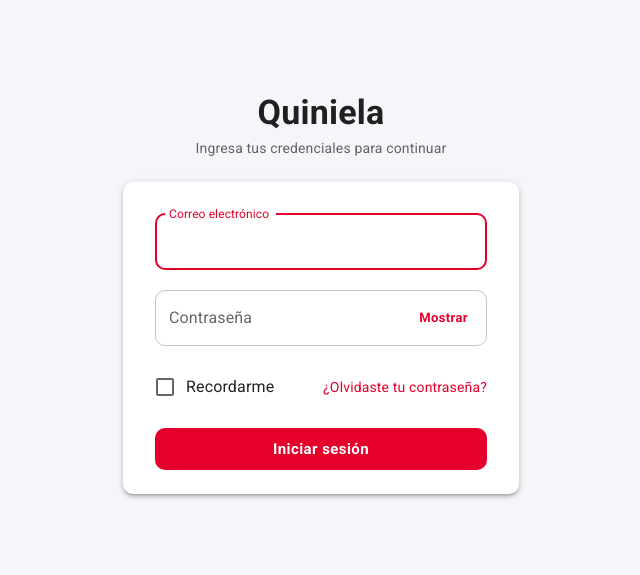
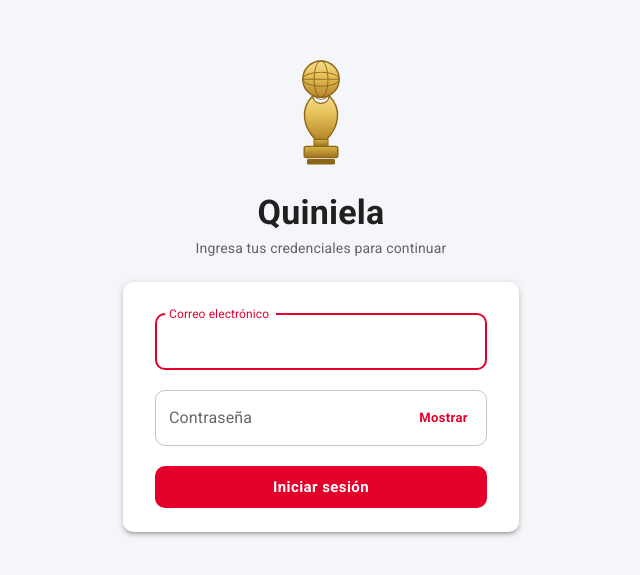
Before and after one commit to json0101/quinela-ft, a Next.js app: page /login in a window 1280 px wide. Shown: the part 107-682 px from the top of the page, without its empty margins (319-959 px from the left). Built offline with nearby package versions, Linux system fonts and the light colour scheme; what @mui/material-nextjs would draw is missing.

Commit message:
Adding some changes

```diff
--- a/src/app/api/login/route.ts
+++ b/src/app/api/login/route.ts
@@ -40,7 +40,7 @@ export async function POST(req: NextRequest) {
     response.cookies.set(config_local.sessionCookieName, token, {
       httpOnly: true,
       sameSite: "lax",
-      // secure: process.env.NODE_ENV === "production",
+      secure: process.env.NODE_ENV === "production",
       path: "/",
       maxAge: 60 * 60 * 8, // 8 horas (igual que la expiración del JWT)
     });
--- a/src/app/login/LoginForm.tsx
+++ b/src/app/login/LoginForm.tsx
@@ -6,18 +6,14 @@ import { useForm } from "react-hook-form";
 import Alert from "@mui/material/Alert";
 import Box from "@mui/material/Box";
 import Button from "@mui/material/Button";
-import Checkbox from "@mui/material/Checkbox";
 import CircularProgress from "@mui/material/CircularProgress";
-import FormControlLabel from "@mui/material/FormControlLabel";
 import InputAdornment from "@mui/material/InputAdornment";
-import Link from "@mui/material/Link";
 import Stack from "@mui/material/Stack";
 import TextField from "@mui/material/TextField";
 
 type LoginValues = {
   email: string;
   password: string;
-  remember: boolean;
 };
 
 // Expresión razonable para validar el formato del correo en el cliente.
@@ -33,7 +29,7 @@ export default function LoginForm() {
     handleSubmit,
     formState: { errors, isSubmitting },
   } = useForm<LoginValues>({
-    defaultValues: { email: "", password: "", remember: false },
+    defaultValues: { email: "", password: ""},
     mode: "onTouched",
   });
 
@@ -124,19 +120,6 @@ export default function LoginForm() {
           })}
         />
 
-        <Stack
-          direction="row"
-          sx={{ alignItems: "center", justifyContent: "space-between" }}
-        >
-          <FormControlLabel
-            control={<Checkbox {...register("remember")} />}
-            label="Recordarme"
-          />
-          <Link href="#" variant="body2" underline="hover">
-            ¿Olvidaste tu contraseña?
-          </Link>
-        </Stack>
-
         <Button
           type="submit"
           variant="contained"
--- a/src/app/login/page.tsx
+++ b/src/app/login/page.tsx
@@ -25,6 +25,14 @@ export default function LoginPage() {
       <Container maxWidth="xs">
         <Stack spacing={3} sx={{ alignItems: "center" }}>
           <Stack spacing={0.5} sx={{ alignItems: "center", textAlign: "center" }}>
+            {/* eslint-disable-next-line @next/next/no-img-element */}
+            <img
+              src="/trofeo-mundial.svg"
+              alt="Trofeo del Mundial"
+              width={84}
+              height={126}
+              style={{ display: "block", marginBottom: 8 }}
+            />
             <Typography variant="h4" component="h1" sx={{ fontWeight: 700 }}>
               Quiniela
             </Typography>
```
Also changed, not shown: public/trofeo-mundial.svg (added).
